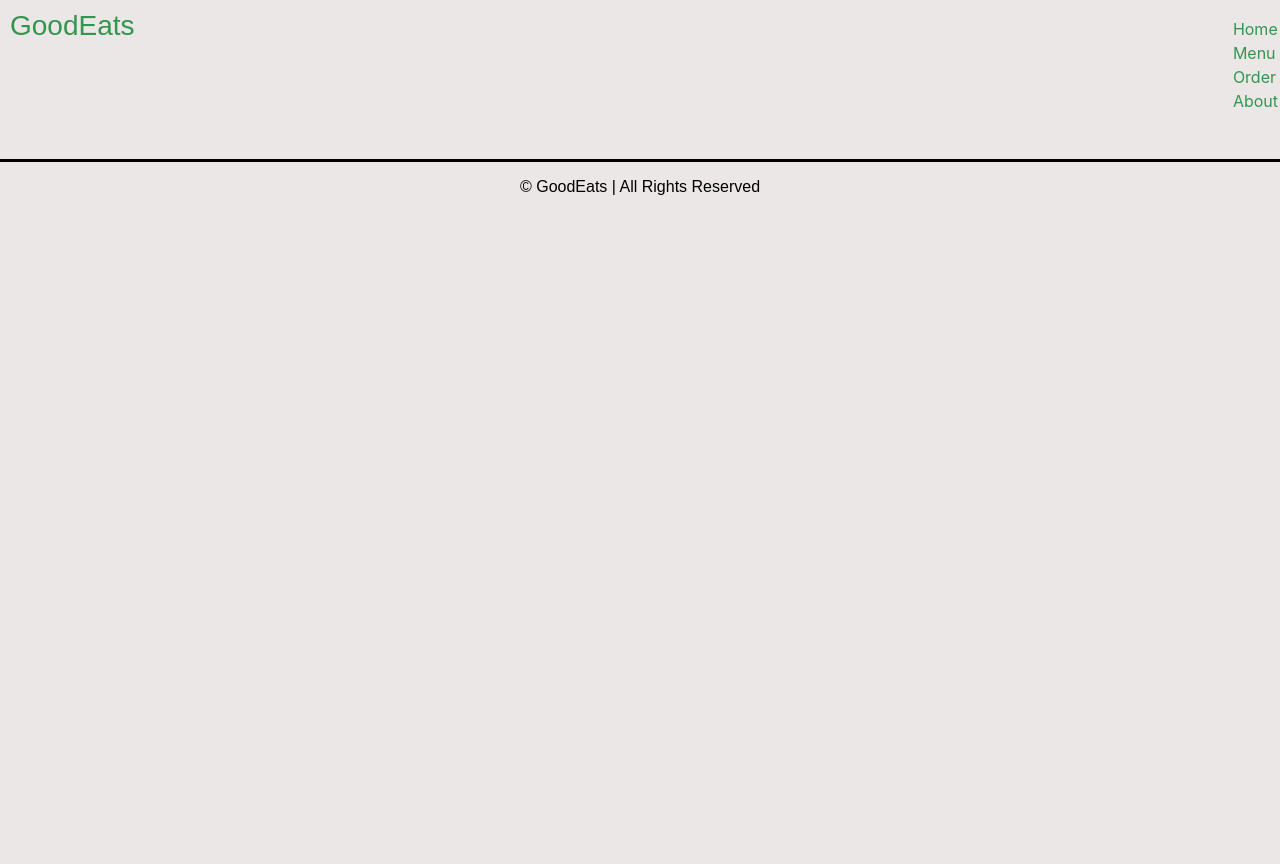
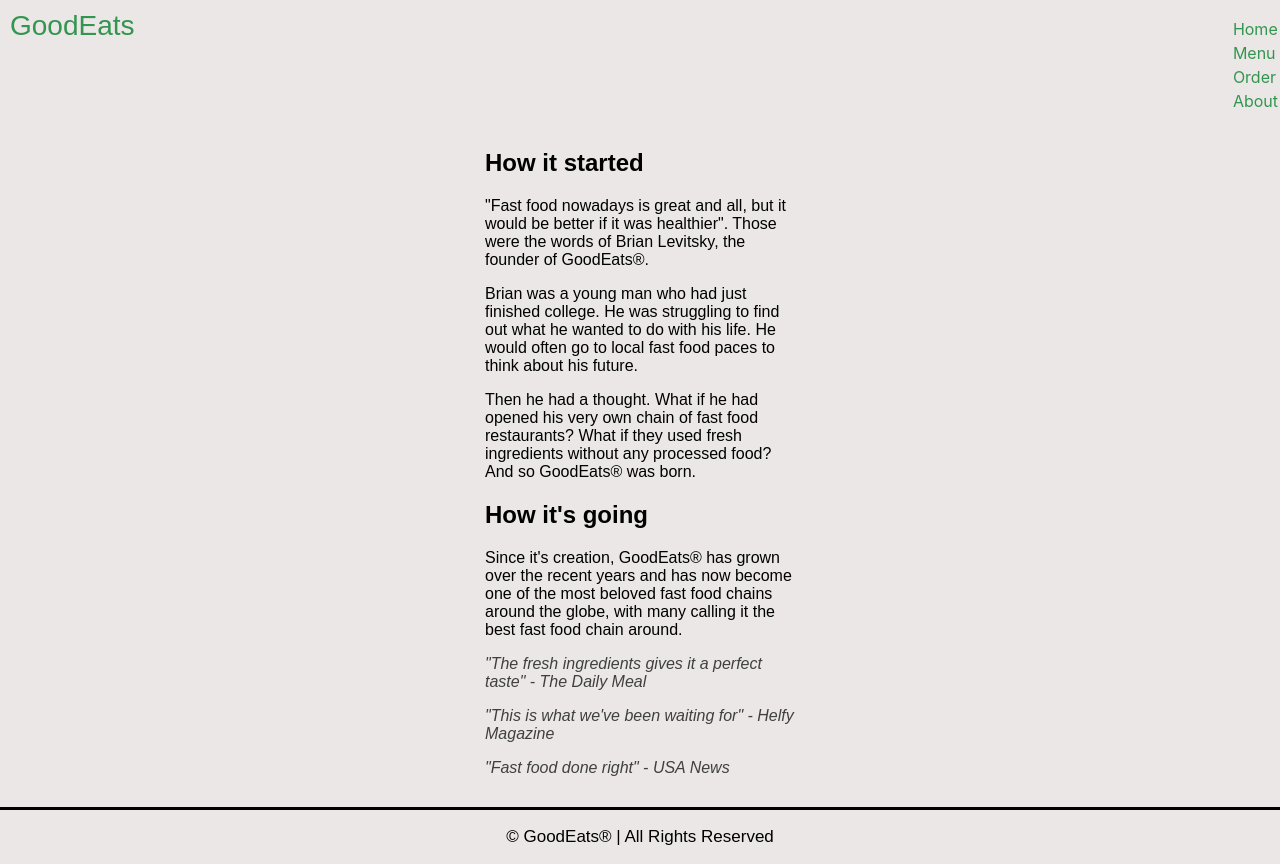
Before and after one commit to PrimeCoder05/good-eats, a React (Create React App) app: page /about in a window 1280 px wide. Before the commit the page ends 800 px from the top, so only its background shows below. Built offline with nearby package versions, Linux system fonts and the light colour scheme; a web font is replaced by a local one.

Commit message:
Add about page and some styling to the page

```diff
--- /dev/null
+++ b/src/About.js
@@ -0,0 +1,23 @@
+export default function About() {
+	return (
+		<>
+			<div className="wrapper">
+				<main>
+					<section>
+						<h2>How it started</h2>
+						<p>"Fast food nowadays is great and all, but it would be better if it was healthier". Those were the words of Brian Levitsky, the founder of GoodEats®.</p>
+						<p>Brian was a young man who had just finished college. He was struggling to find out what he wanted to do with his life. He would often go to local fast food paces to think about his future.</p>
+						<p>Then he had a thought. What if he had opened his very own chain of fast food restaurants? What if they used fresh ingredients without any processed food? And so GoodEats® was born.</p>
+					</section>
+					<section>
+						<h2>How it's going</h2>
+						<p>Since it's creation, GoodEats® has grown over the recent years and has now become one of the most beloved fast food chains around the globe, with many calling it the best fast food chain around.</p>
+						<p><em>"The fresh ingredients gives it a perfect taste" - The Daily Meal</em></p>
+						<p><em>"This is what we've been waiting for" - Helfy Magazine</em></p>
+						<p><em>"Fast food done right" - USA News</em></p>
+					</section>
+				</main>
+			</div>
+		</>
+	);
+}
--- a/src/App.css
+++ b/src/App.css
@@ -21,12 +21,9 @@ h1 a:visited{
 	color: #33954f;
 }
 
-h2 {
-	margin: 50px 0 0 0;
-	font-size: 35px;
-	font-weight: 700;
-	color: #67aa7a;
-}
+/* h2 {
+
+} */
 
 em {
 	font-weight: 500;
@@ -68,10 +65,15 @@ main a {
 	background-color: #67aa7a;
 }
 
+section em{
+	color: rgb(64, 63, 63);
+}
+
 footer {
 	margin-top: 30px;
 	border-top: solid 3px;
 	text-align: center;
+	font-size: 17px;
 	font-family: 'Ysabeau', sans-serif;
 }
 
@@ -88,6 +90,13 @@ footer {
 	flex-direction: column;
 	justify-content: center;
 	align-items: center;
+}
+
+.intro h2 {
+	margin: 50px 0 0 0;
+	font-size: 35px;
+	font-weight: 700;
+	color: #67aa7a;
 }
 
 .mobile {
--- a/src/App.js
+++ b/src/App.js
@@ -2,6 +2,7 @@ import './App.css';
 import { Route, Routes } from 'react-router-dom';
 import Navbar from './Navbar';
 import Home from './Home';
+import About from './About';
 import Footer from './Footer';
 
 function App() {
@@ -12,7 +13,7 @@ function App() {
 				<Route path="/" element={<Home />} />
 				<Route path="/menu" />
 				<Route path="/order" />
-				<Route path="/about" />
+				<Route path="/about" element={<About />} />
 			</Routes>
 			{<Footer />}
 		</>
--- a/src/Footer.js
+++ b/src/Footer.js
@@ -1,7 +1,7 @@
 export default function Footer() {
 	return (
 		<footer>
-			<p>© GoodEats | All Rights Reserved</p>
+			<p>© GoodEats® | All Rights Reserved</p>
 		</footer>
 	);
 }
```
